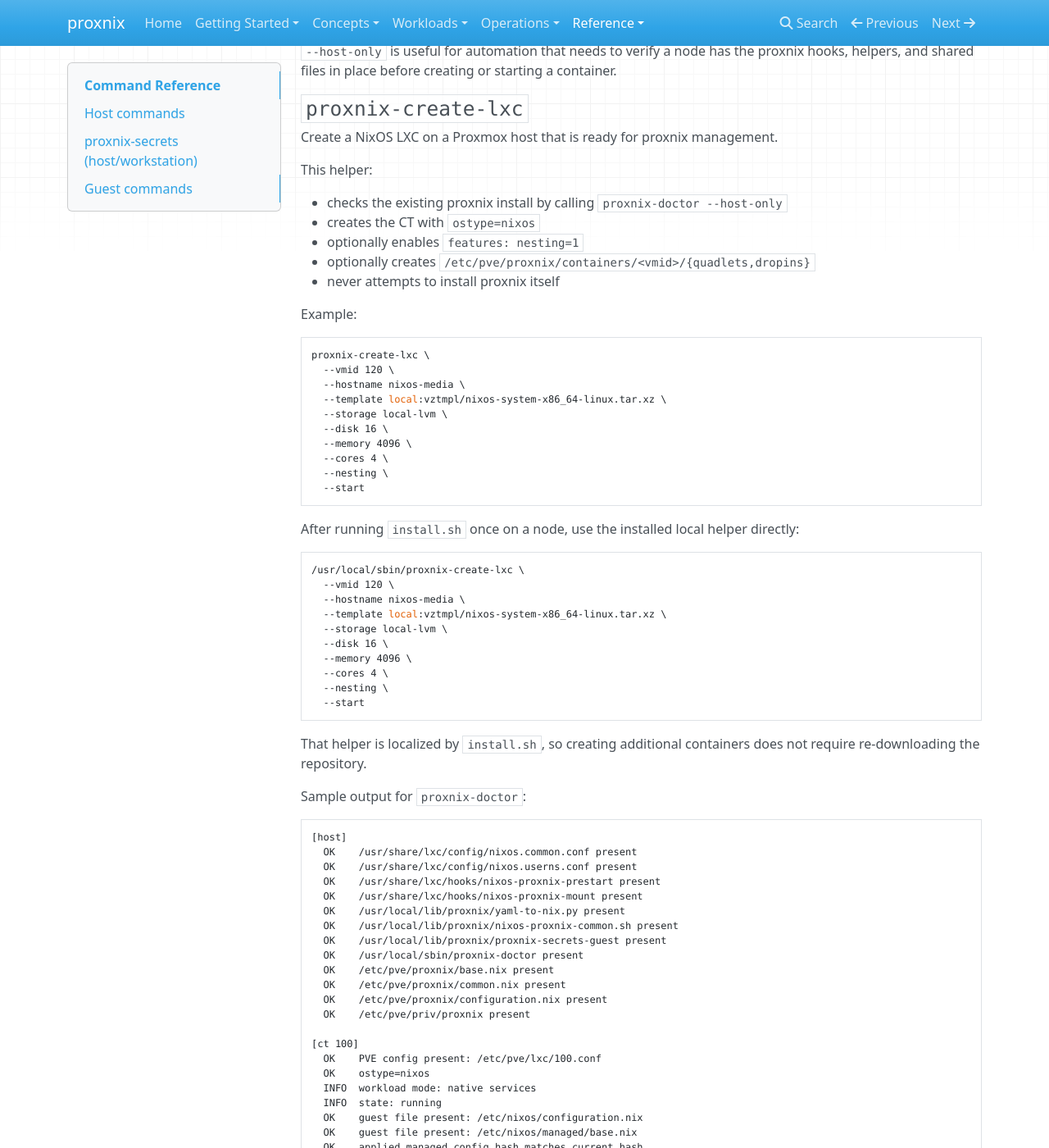
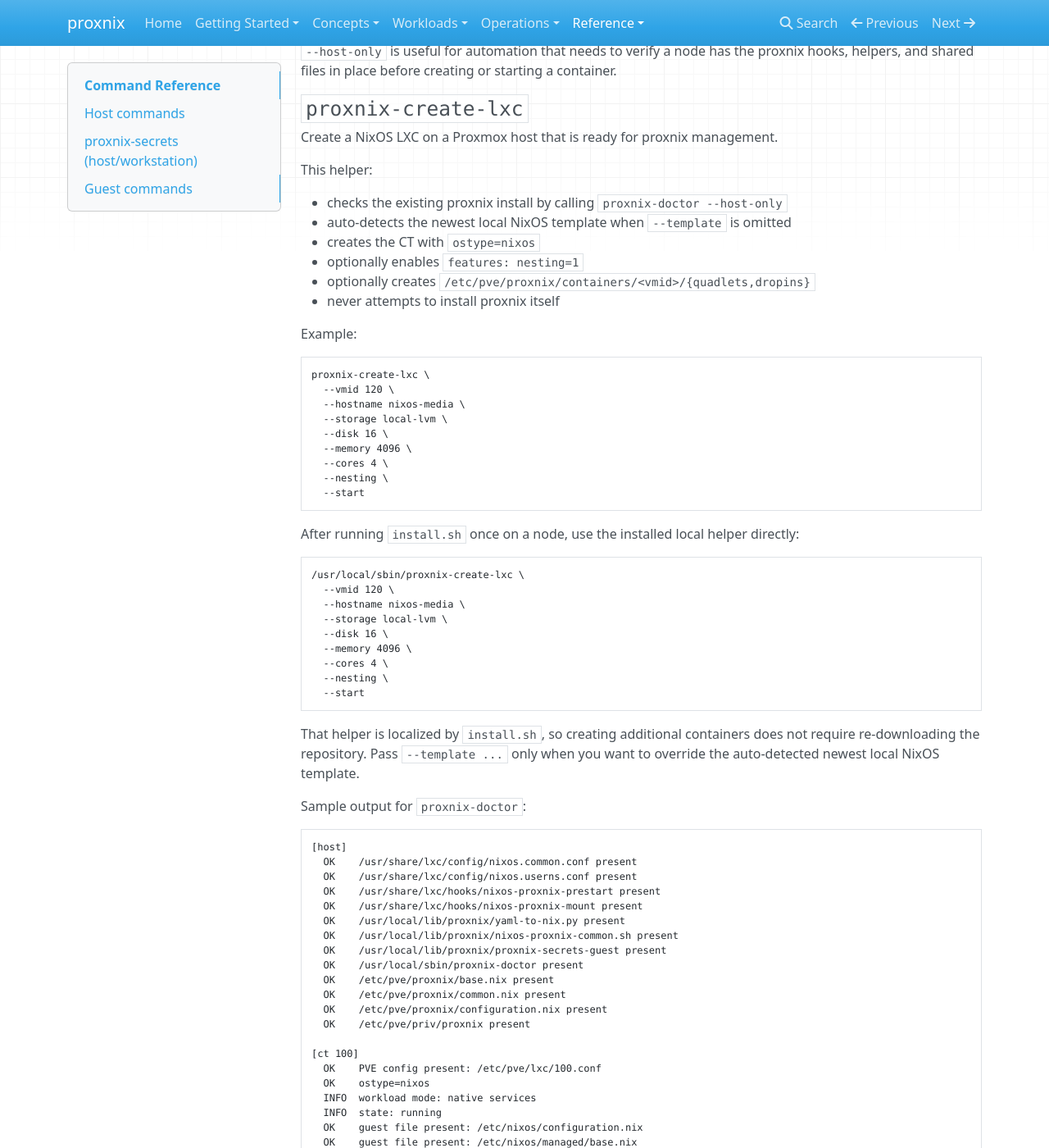
Before and after one commit to denMaier/proxnix, an MkDocs documentation site: the page built from docs/reference/commands.md, in a window 1280 px wide and 1400 px high, scrolled down 1682 px. Shown: the whole window at 82% size. Built offline with MkDocs 1.6.1, drawn with Linux system fonts in a browser that asks for light colours; nearby versions of some CDN libraries.

Commit message:
auto detect newest nixos template

````diff
--- a/docs/reference/commands.md
+++ b/docs/reference/commands.md
@@ -83,6 +83,7 @@
 This helper:
 
 - checks the existing proxnix install by calling `proxnix-doctor --host-only`
+- auto-detects the newest local NixOS template when `--template` is omitted
 - creates the CT with `ostype=nixos`
 - optionally enables `features: nesting=1`
 - optionally creates `/etc/pve/proxnix/containers/<vmid>/{quadlets,dropins}`
@@ -94,7 +95,6 @@
 proxnix-create-lxc \
   --vmid 120 \
   --hostname nixos-media \
-  --template local:vztmpl/nixos-system-x86_64-linux.tar.xz \
   --storage local-lvm \
   --disk 16 \
   --memory 4096 \
@@ -109,7 +109,6 @@
 /usr/local/sbin/proxnix-create-lxc \
   --vmid 120 \
   --hostname nixos-media \
-  --template local:vztmpl/nixos-system-x86_64-linux.tar.xz \
   --storage local-lvm \
   --disk 16 \
   --memory 4096 \
@@ -119,6 +118,7 @@
 ```
 
 That helper is localized by `install.sh`, so creating additional containers does not require re-downloading the repository.
+Pass `--template ...` only when you want to override the auto-detected newest local NixOS template.
 
 Sample output for `proxnix-doctor`:
 
````
Also changed, not shown: docs/getting-started/first-container.md (+1 -1 lines), 1 other file.
